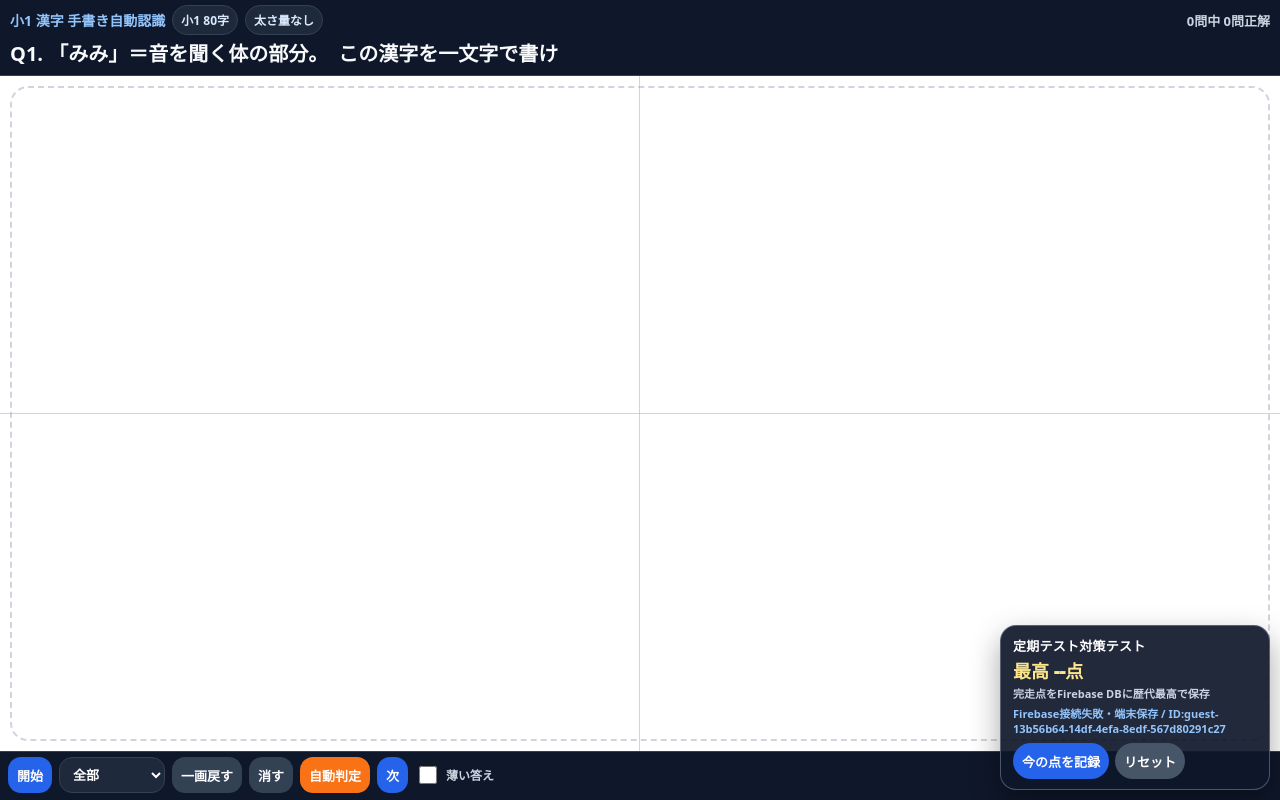
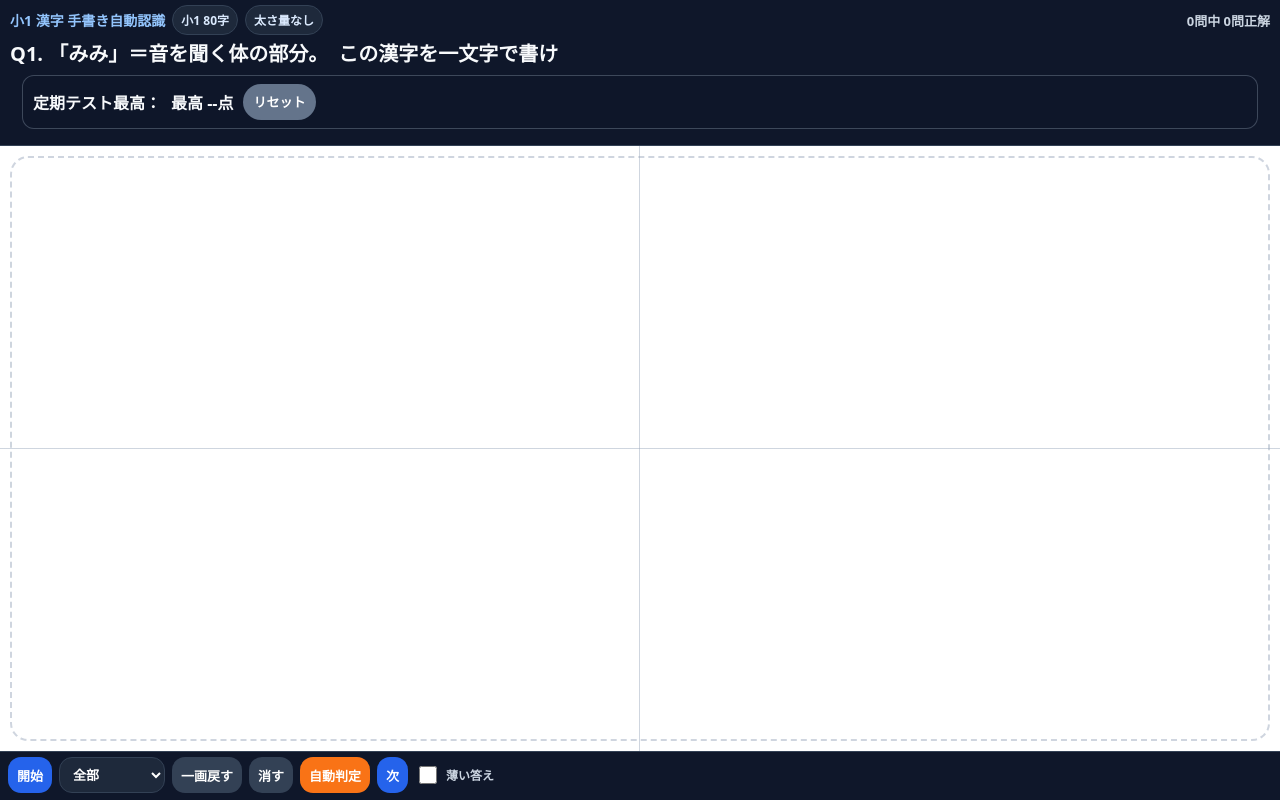
Before and after one commit to vigourjp2/game, a plain HTML site: page elementary/grade1-kanji/index.html in a window 1280 px wide. Drawn offline with Linux system fonts and the light colour scheme.

Commit message:
Add files via upload

```diff
--- a/elementary/grade1-kanji/index.html
+++ b/elementary/grade1-kanji/index.html
@@ -1223,125 +1223,129 @@ window.addEventListener('load',()=>setTimeout(initEngine,500));
 <script id="periodic-test-score-addon">
 (function(){
   const META={id:"g1-kanji",name:"小1漢字"};
+  const FIXED_USER='gakushu-main';
   const KEY='periodicTestBest:'+META.id;
   const LAST='periodicTestLast:'+META.id;
-  const STYLE_ID='periodic-test-style';
-  const USER_KEY='gakushuScoreUserId';
   let firebaseState='確認中';
   let fbCache=null;
   function $(id){return document.getElementById(id)}
-  function safeId(s){return String(s||'default').replace(/[^a-zA-Z0-9_-]/g,'_').slice(0,80)||'default'}
-  function getUserId(){
-    let id=localStorage.getItem(USER_KEY);
-    if(!id){id='guest-'+(crypto.randomUUID?crypto.randomUUID():String(Date.now())+Math.random().toString(16).slice(2));localStorage.setItem(USER_KEY,id)}
-    return safeId(id);
-  }
+  function getUserId(){return FIXED_USER}
   function firebaseConfigured(){
     const c=window.GAKUSHU_FIREBASE_CONFIG;
-    return !!(c && c.apiKey && c.databaseURL && !String(c.apiKey).includes('PASTE_') && !String(c.databaseURL).includes('PASTE_'));
+    return !!(c&&c.apiKey&&c.databaseURL&&!String(c.apiKey).includes('PASTE_')&&!String(c.databaseURL).includes('PASTE_'));
   }
   async function fb(){
-    if(fbCache) return fbCache;
-    if(!firebaseConfigured()){firebaseState='Firebase未設定・端末保存';return null;}
+    if(fbCache)return fbCache;
+    if(!firebaseConfigured()){firebaseState='Firebase未設定・一時端末保存';return null}
     try{
-      const [{initializeApp,getApps},{getDatabase,ref,get,set,remove,onValue,serverTimestamp}]=await Promise.all([
+      const [appMod,dbMod]=await Promise.all([
         import('https://www.gstatic.com/firebasejs/11.0.2/firebase-app.js'),
         import('https://www.gstatic.com/firebasejs/11.0.2/firebase-database.js')
       ]);
-      const app=getApps().length?getApps()[0]:initializeApp(window.GAKUSHU_FIREBASE_CONFIG);
-      const db=getDatabase(app);
-      fbCache={db,ref,get,set,remove,onValue,serverTimestamp};
+      const app=appMod.getApps().length?appMod.getApps()[0]:appMod.initializeApp(window.GAKUSHU_FIREBASE_CONFIG);
+      const db=dbMod.getDatabase(app);
+      fbCache={db,...dbMod};
       firebaseState='Firebase DB同期ON';
       return fbCache;
-    }catch(e){console.warn('Firebase init failed',e);firebaseState='Firebase接続失敗・端末保存';return null;}
+    }catch(e){console.warn('Firebase init failed',e);firebaseState='Firebase接続失敗・一時端末保存';return null}
   }
-  function pathFor(){return 'scoreUsers/'+getUserId()+'/subjects/'+META.id}
-  function readBest(){const v=localStorage.getItem(KEY); return v==null?null:Number(v)}
+  function pathFor(){return 'scoreUsers/'+FIXED_USER+'/subjects/'+META.id}
+  function readBest(){const v=localStorage.getItem(KEY);return v==null?null:Number(v)}
   async function readRemoteBest(){
-    const f=await fb(); if(!f) return null;
-    try{const snap=await f.get(f.ref(f.db,pathFor())); const v=snap.exists()?snap.val():null; return v&&typeof v.best==='number'?v.best:null}catch(e){console.warn(e);return null}
+    const f=await fb();if(!f)return null;
+    try{const snap=await f.get(f.ref(f.db,pathFor()));const v=snap.exists()?snap.val():null;return v&&typeof v.best==='number'?v.best:null}catch(e){console.warn(e);return null}
   }
   async function writeRemoteBest(score){
-    const f=await fb(); if(!f) return;
+    const f=await fb();if(!f)return;
     try{
       const p=f.ref(f.db,pathFor());
-      const snap=await f.get(p); const old=snap.exists()?snap.val():null; const oldBest=old&&typeof old.best==='number'?old.best:null;
-      if(oldBest==null || score>oldBest){
-        await f.set(p,{best:score,subjectName:META.name,subjectId:META.id,updatedAt:f.serverTimestamp(),lastScore:score,scoreUserId:getUserId()});
-        firebaseState='Firebase DB同期済';
-      }else{
-        // 最高点更新なしでも最終点だけ持つ
-        await f.set(p,{...(old||{}),best:oldBest,subjectName:META.name,subjectId:META.id,updatedAt:f.serverTimestamp(),lastScore:score,scoreUserId:getUserId()});
-        firebaseState='Firebase DB同期済';
-      }
-      updatePanel();
-    }catch(e){console.warn('Firebase write failed',e);firebaseState='Firebase書込失敗・端末保存';updatePanel();}
+      const snap=await f.get(p);
+      const old=snap.exists()?snap.val():null;
+      const oldBest=old&&typeof old.best==='number'?old.best:null;
+      const payload={...(old||{}),best:oldBest==null||score>oldBest?score:oldBest,subjectName:META.name,subjectId:META.id,updatedAt:f.serverTimestamp(),lastScore:score,scoreUserId:FIXED_USER};
+      await f.set(p,payload);
+      firebaseState='Firebase DB同期済';
+      updateInlineBest();
+    }catch(e){console.warn('Firebase write failed',e);firebaseState='Firebase書込失敗・一時端末保存';updateInlineBest()}
   }
-  async function removeRemoteBest(){const f=await fb(); if(!f)return; try{await f.remove(f.ref(f.db,pathFor())); firebaseState='Firebase DBリセット済';}catch(e){console.warn(e);firebaseState='Firebaseリセット失敗';}}
+  async function removeRemoteBest(){
+    const f=await fb();if(!f)return;
+    try{await f.remove(f.ref(f.db,pathFor()));firebaseState='Firebase DBリセット済'}catch(e){console.warn(e);firebaseState='Firebaseリセット失敗'}
+  }
+  function updateInlineBest(){
+    const b=readBest();
+    document.querySelectorAll('[data-periodic-best],.periodicBestInline').forEach(el=>{el.textContent=b==null?'最高 --点':'最高 '+b+'点'});
+  }
   async function syncFromRemote(){
     const rb=await readRemoteBest();
-    if(rb!=null){const lb=readBest(); if(lb==null||rb>lb)localStorage.setItem(KEY,String(rb));}
-    updatePanel();
+    if(rb!=null){const lb=readBest();if(lb==null||rb>lb)localStorage.setItem(KEY,String(rb))}
+    updateInlineBest();
   }
   async function watchRemote(){
-    const f=await fb(); if(!f)return;
-    try{f.onValue(f.ref(f.db,pathFor()),snap=>{const v=snap.val(); if(v&&typeof v.best==='number'){const lb=readBest(); if(lb==null||v.best>=lb)localStorage.setItem(KEY,String(v.best));}else{localStorage.removeItem(KEY)} updatePanel();});}catch(e){console.warn(e)}
+    const f=await fb();if(!f)return;
+    try{f.onValue(f.ref(f.db,pathFor()),snap=>{const v=snap.val();if(v&&typeof v.best==='number'){const lb=readBest();if(lb==null||v.best>=lb)localStorage.setItem(KEY,String(v.best))}else{localStorage.removeItem(KEY)}updateInlineBest()})}catch(e){console.warn(e)}
   }
   function writeBest(score){
     score=Math.max(0,Math.min(100,Math.round(Number(score)||0)));
     const old=readBest();
-    localStorage.setItem(LAST, JSON.stringify({score,at:new Date().toISOString(),name:META.name,scoreUserId:getUserId()}));
-    if(old==null || score>old){localStorage.setItem(KEY,String(score));}
-    updatePanel();
-    writeRemoteBest(score);
+    localStorage.setItem(LAST,JSON.stringify({score,at:new Date().toISOString(),name:META.name,scoreUserId:FIXED_USER}));
+    if(old==null||score>old){localStorage.setItem(KEY,String(score));writeRemoteBest(score);}
+    else {writeRemoteBest(score);}
+    updateInlineBest();
   }
-  window.__recordPeriodicTestScore=function(score){writeBest(score)};
-  window.__resetPeriodicTestBest=async function(){if(confirm(META.name+' の歴代最高得点をFirebase DBごとリセットする？')){localStorage.removeItem(KEY);localStorage.removeItem(LAST);await removeRemoteBest();updatePanel();}};
-  function ensurePanel(){
-    if(!$(STYLE_ID)){
-      const st=document.createElement('style');st.id=STYLE_ID;st.textContent=`
-      .ptsPanel{position:fixed;right:10px;bottom:10px;z-index:2147483000;background:rgba(15,23,42,.92);color:#fff;border:1px solid rgba(148,163,184,.45);border-radius:16px;padding:10px 12px;box-shadow:0 12px 30px rgba(0,0,0,.35);font-family:system-ui,-apple-system,BlinkMacSystemFont,"Segoe UI",sans-serif;max-width:270px}
-      .ptsPanel b{display:block;font-size:13px;letter-spacing:.02em}.ptsBest{font-size:18px;font-weight:1000;color:#fde68a;margin-top:2px}.ptsRow{display:flex;gap:6px;margin-top:7px;flex-wrap:wrap}.ptsRow button{border:0;border-radius:999px;padding:7px 9px;font-weight:900;background:#2563eb;color:white}.ptsRow button.reset{background:#475569}.ptsMini{font-size:11px;color:#cbd5e1;font-weight:800;line-height:1.35;margin-top:4px}.ptsFb{font-size:11px;color:#93c5fd;font-weight:900;margin-top:3px}@media(max-width:560px){.ptsPanel{left:8px;right:8px;bottom:6px;max-width:none;display:flex;align-items:center;justify-content:space-between;gap:8px}.ptsRow{margin-top:0}.ptsMini,.ptsFb{display:none}}`;
+  window.__recordPeriodicTestScore=function(score,opts){if(opts&&opts.completed===false)return;writeBest(score)};
+  window.__resetPeriodicTestBest=async function(){
+    if(confirm(META.name+' の歴代最高得点をリセットする？')){localStorage.removeItem(KEY);localStorage.removeItem(LAST);await removeRemoteBest();updateInlineBest()}
+  };
+  function ensureInlineInfo(){
+    const old=$('periodicTestPanel');if(old)old.remove();
+    let host=document.querySelector('[data-periodic-host]')||document.querySelector('header')||document.body.firstElementChild||document.body;
+    if(!document.querySelector('.periodicBestInline')){
+      const box=document.createElement('div');
+      box.className='periodicBestInlineBox';
+      box.innerHTML='<span>定期テスト最高：</span><b class="periodicBestInline" data-periodic-best>最高 --点</b><button type="button" class="periodicResetInline">リセット</button>';
+      const st=document.createElement('style');
+      st.textContent='.periodicBestInlineBox{position:static!important;z-index:auto!important;margin:8px 12px;padding:8px 10px;border:1px solid rgba(148,163,184,.35);border-radius:12px;background:rgba(15,23,42,.06);font-weight:900;display:flex;gap:10px;align-items:center;flex-wrap:wrap}.periodicBestInlineBox button{border:0;border-radius:999px;padding:6px 10px;background:#64748b;color:white;font-weight:900}';
       document.head.appendChild(st);
+      if(host===document.body)document.body.insertBefore(box,document.body.firstChild);else host.appendChild(box);
+      box.querySelector('button').onclick=window.__resetPeriodicTestBest;
     }
-    if($('periodicTestPanel')) return;
-    const div=document.createElement('div');div.className='ptsPanel';div.id='periodicTestPanel';div.innerHTML=`<div><b>定期テスト対策テスト</b><div class="ptsBest" id="periodicBest">最高 --点</div><div class="ptsMini">完走点をFirebase DBに歴代最高で保存</div><div class="ptsFb" id="periodicFbState">Firebase確認中</div></div><div class="ptsRow"><button type="button" id="periodicManual">今の点を記録</button><button type="button" class="reset" id="periodicReset">リセット</button></div>`;
-    document.body.appendChild(div);
-    $('periodicManual').onclick=()=>{const s=extractScore(); if(s==null){alert('まだ点数を検出できない。最後まで解いてから押して。');return} writeBest(s); alert(META.name+'：'+s+'点を記録した。')};
-    $('periodicReset').onclick=window.__resetPeriodicTestBest;
-    updatePanel();
+    updateInlineBest();
   }
-  function updatePanel(){const b=readBest(); const el=$('periodicBest'); if(el)el.textContent=b==null?'最高 --点':'最高 '+b+'点'; const fbEl=$('periodicFbState'); if(fbEl)fbEl.textContent=firebaseState+' / ID:'+getUserId();}
+  function scoreFromOkTotal(ok,total){ok=Number(ok);total=Number(total);if(!total||total<1)return null;return Math.round(ok/total*100)}
   function num(s){const n=Number(String(s||'').replace(/[^0-9.]/g,''));return Number.isFinite(n)?n:null}
-  function scoreFromOkTotal(ok,total){ok=Number(ok);total=Number(total); if(!total||total<1)return null; return Math.round(ok/total*100)}
   function extractScore(){
     const bodyText=(document.body&&document.body.innerText)||'';
     let best=null;
     const patterns=[/正解\s*([0-9]+)\s*\/\s*([0-9]+)/g,/([0-9]+)問中\s*([0-9]+)問正解/g,/([0-9]+)\s*\/\s*([0-9]+)\s*問/g];
-    for(const re of patterns){let m; while((m=re.exec(bodyText))){let a=Number(m[1]),b=Number(m[2]); let sc=null; if(re.source.startsWith('([0-9]+)問中')) sc=scoreFromOkTotal(b,a); else sc=scoreFromOkTotal(a,b); if(sc!=null)best=sc;}}
-    let m=bodyText.match(/(?:得点|スコア|点数)[^0-9]{0,8}([0-9]{1,3})\s*点/); if(m)best=Math.max(0,Math.min(100,Number(m[1])));
-    m=bodyText.match(/([0-9]{1,3})\s*点相当/); if(m)best=Math.max(0,Math.min(100,Number(m[1])));
-    const scoreEl=$('score'); if(scoreEl){const n=num(scoreEl.textContent); if(n!=null&&n>=0&&n<=100)best=Math.round(n)}
+    for(const re of patterns){let m;while((m=re.exec(bodyText))){let a=Number(m[1]),b=Number(m[2]);let sc=null;if(re.source.startsWith('([0-9]+)問中'))sc=scoreFromOkTotal(b,a);else sc=scoreFromOkTotal(a,b);if(sc!=null)best=sc}}
+    let m=bodyText.match(/(?:得点|スコア|点数)[^0-9]{0,8}([0-9]{1,3})\s*点/);if(m)best=Math.max(0,Math.min(100,Number(m[1])));
+    m=bodyText.match(/([0-9]{1,3})\s*点相当/);if(m)best=Math.max(0,Math.min(100,Number(m[1])));
+    const scoreEl=$('score');if(scoreEl){const n=num(scoreEl.textContent);if(n!=null&&n>=0&&n<=100)best=Math.round(n)}
     return best;
   }
   function completionSignal(){
     const t=(document.body&&document.body.innerText)||'';
-    if(/終了|完了|最後|1周終わり|テスト終了|全問終了/.test(t)) return true;
-    const qno=$('qno')?.textContent||''; const m=qno.match(/([0-9]+)\s*\/\s*([0-9]+)/); if(m&&Number(m[1])>=Number(m[2])&&Number(m[2])>0&&/正解\s*[0-9]+\s*\//.test(t))return true;
+    if(/終了|完了|最後|1周終わり|テスト終了|全問終了|結果/.test(t))return true;
+    const qno=$('qno')?.textContent||'';const m=qno.match(/([0-9]+)\s*\/\s*([0-9]+)/);
+    if(m&&Number(m[1])>=Number(m[2])&&Number(m[2])>0&&/正解\s*[0-9]+\s*\//.test(t))return true;
+    const m2=t.match(/([0-9]+)問中\s*([0-9]+)問正解/);
+    if(m2&&Number(m2[1])>0)return true;
     return false;
   }
-  let recordedAt=0;
+  let recordedAt=0,lastScoreKey='';
   function maybeRecord(){
     if(Date.now()-recordedAt<1500)return;
     if(!completionSignal())return;
-    const s=extractScore();
-    if(s==null)return;
-    recordedAt=Date.now(); writeBest(s);
+    const s=extractScore();if(s==null)return;
+    const key=String(s)+'|'+((document.body&&document.body.innerText)||'').slice(0,80);
+    if(key===lastScoreKey)return;
+    lastScoreKey=key;recordedAt=Date.now();writeBest(s);
   }
   const oldAlert=window.alert;
-  window.alert=function(msg){try{if(String(msg).match(/1周終わり|終了|完了/)){setTimeout(maybeRecord,50)}}catch(e){} return oldAlert.apply(this,arguments)};
+  window.alert=function(msg){try{if(String(msg).match(/1周終わり|終了|完了|結果/))setTimeout(maybeRecord,50)}catch(e){}return oldAlert.apply(this,arguments)};
   window.addEventListener('storage',()=>syncFromRemote());
-  window.addEventListener('load',()=>{ensurePanel(); syncFromRemote(); watchRemote(); setInterval(maybeRecord,1200); const mo=new MutationObserver(()=>maybeRecord()); mo.observe(document.body,{childList:true,subtree:true,characterData:true});});
+  window.addEventListener('load',()=>{ensureInlineInfo();syncFromRemote();watchRemote();setInterval(maybeRecord,1200);const mo=new MutationObserver(()=>maybeRecord());mo.observe(document.body,{childList:true,subtree:true,characterData:true})});
 })();
 </script>
 </body></html>
```
